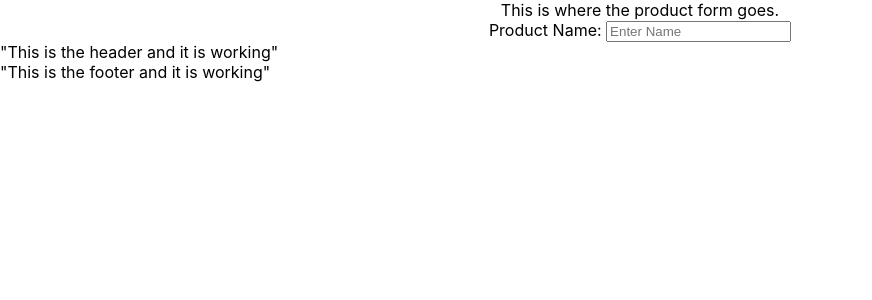
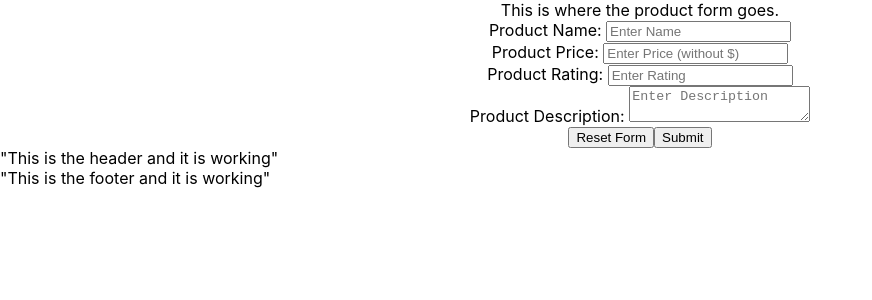
Before and after one commit to jeanettepayne/beauty-krewe-react-project, a React (Create React App) app in the folder bk-front-end/beauty-krewe/: page / in a window 1280 px wide. Shown: the top 300 px of the page, without its empty margins (0-872 px from the left). Built offline with nearby package versions, Linux system fonts and the light colour scheme.

Commit message:
added fields and buttons to form

```diff
--- a/bk-front-end/beauty-krewe/src/components/ProductForm.js
+++ b/bk-front-end/beauty-krewe/src/components/ProductForm.js
@@ -10,6 +10,19 @@ class ProductForm extends React.Component {
                 <form>
                     <label>Product Name: </label>
                     <input type="text" placeholder="Enter Name"/>
+                    <br></br>
+                    <label>Product Price: </label>
+                    <input type="text" placeholder="Enter Price (without $)"/>
+                    <br></br>
+                    <label>Product Rating: </label>
+                    <input type="text" placeholder="Enter Rating"/>
+                    <br></br>
+                    <label>Product Description: </label>
+                    <textarea placeholder="Enter Description"/>
+                    <br></br>
+                    <input type="reset" value="Reset Form" />
+                    <input type="submit" value="Submit" />
+
                 </form>
             </div>
         )
```
